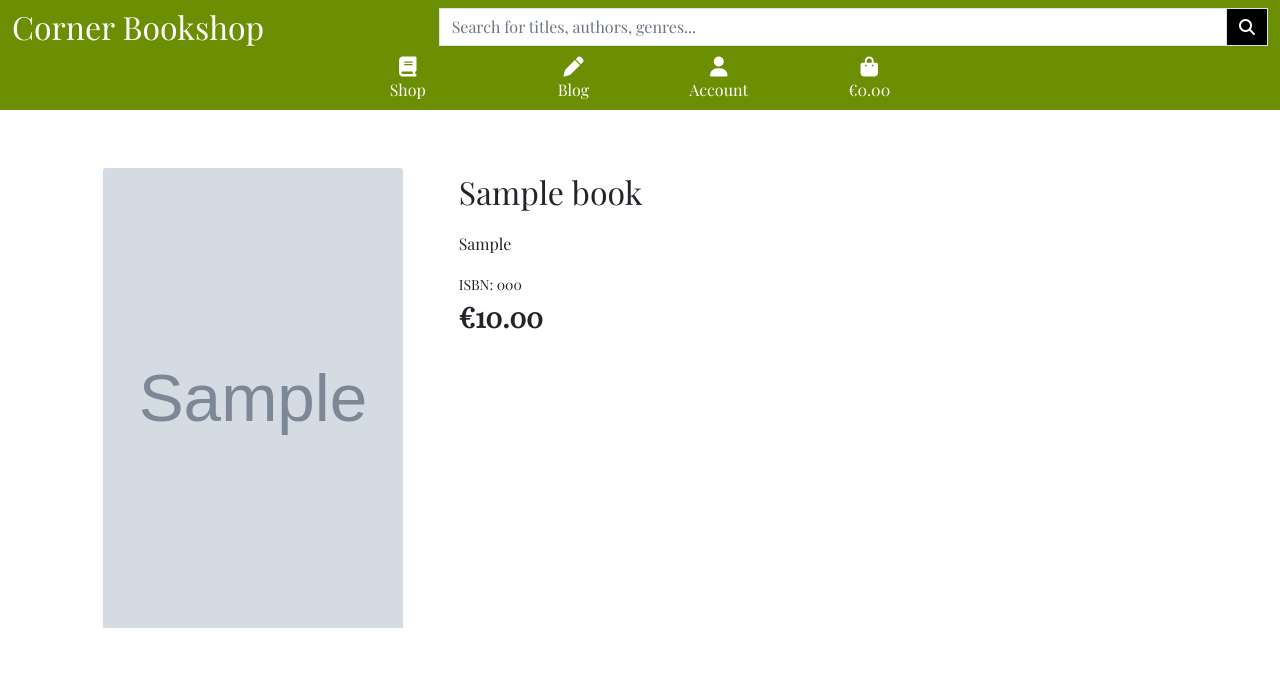
After one commit to Code-Institute-Submissions/https-github.com-finnahern-django-ecommerce-ms5MaResub, a Django app: page /shop/1 in a window 1280 px wide. The commit adds this page. Shown: the top 675 px of the page. Run offline with Django 4.2, Linux system fonts and the light colour scheme; tables that the repository leaves empty hold one stand-in row (values such as "Sample post"); grey boxes marked "Sample" are stand-in pictures; some libraries are stand-ins or nearby versions.

Commit message:
Add product details template, view and urls

```diff
--- /dev/null
+++ b/shop/templates/shop/product_detail.html
@@ -0,0 +1,36 @@
+{% extends "base.html" %}
+{% load static %}
+
+{% block page_header %}
+<div class="container header-container"></div>
+{% endblock %}
+
+{% block content %}
+    <div class="container-fluid">
+        <div class="row mx-xl-5">
+            <!-- Left column with book cover image -->
+            <div class="col-12 col-md-6 col-lg-4 d-flex justify-content-center">
+                <div class="image-container my-5">
+                    {% if book.image %}
+                        <a href="{{ book.image_url }}" target="_blank">
+                            <img class="card-img-top img-fluid img-size" src="{{ book.image_url }}" alt="{{ book.name }}">
+                        </a>
+                        {% else %}
+                        <a href="">
+                            <img class="card-img-top img-fluid img-size" src="{{ MEDIA_URL }}noimage.jpg" alt="{{ book.name }}">
+                        </a>
+                    {% endif %}
+                </div>
+            </div>
+            <!-- Right column with book details -->
+            <div class="col-12 col-md-6 col-lg-4 col-xl-6">
+                <div class="book-details-container mb-5 mt-md-5">
+                    <p class="mb-0 font-weight-bold" id="book-title">{{ book.name }}</p>
+                    <p class="mt-3">{{ book.blurb }}</p>
+                    <small>ISBN: {{ book.isbn }}</small>
+                    <p class="lead mb-0 text-left font-weight-bold" id="book-price">€{{ book.price }}</p>
+                </div>
+            </div>
+        </div>
+    </div>
+{% endblock %}
--- a/shop/urls.py
+++ b/shop/urls.py
@@ -3,4 +3,5 @@ from . import views
 
 urlpatterns = [
     path("", views.all_products, name="shop"),
+    path("<book_id>", views.product_detail, name="product_detail"),
 ]
--- a/shop/views.py
+++ b/shop/views.py
@@ -1,10 +1,10 @@
-from django.shortcuts import render
+from django.shortcuts import render, get_object_or_404
 from .models import Book
 
 
 def all_products(request):
     """
-    A view to return to show all products in the
+    A view to show all products in the
     database, including sorting and search results
     """
 
@@ -15,3 +15,19 @@ def all_products(request):
     }
 
     return render(request, "shop/shop.html", context)
+
+
+def product_detail(request, book_id):
+    """
+    A view to render an individual page for each book
+    in the database, displaying more information and allowing
+    the user to add it to their cart.
+    """
+
+    book = get_object_or_404(Book, pk=book_id)
+
+    context = {
+        "book": book,
+    }
+
+    return render(request, "shop/product_detail.html", context)
--- a/static/css/base.css
+++ b/static/css/base.css
@@ -9,7 +9,7 @@ body {
 /* base.html */
 
 .header-container {
-    height: 120px; /* Set header container height so the body appears below the header, not behind it. */
+    margin-top: 120px; /* Set header container height so the body appears below the header, not behind it. */
 }
 
 #nav-buttons{
@@ -53,11 +53,22 @@ body {
     width: 300px;
 }
 
+/* product_detail.html */
+
+#book-title {
+    font-size: 200%;
+}
+
+#book-price {
+    font-size: 175%;
+    font-weight: bold;
+}
+
 /* Media queries -----------------*/
 
 @media (max-width: 992px){
     .header-container {
-        height: 200px; /* Set header container height so the body appears below the header, not behind it. */
+        margin-top: 200px; /* Set header container height so the body appears below the header, not behind it. */
     }
 
     .logo-font {
```
Also changed, not shown: shop/templates/shop/shop.html (+2 -7 lines).
